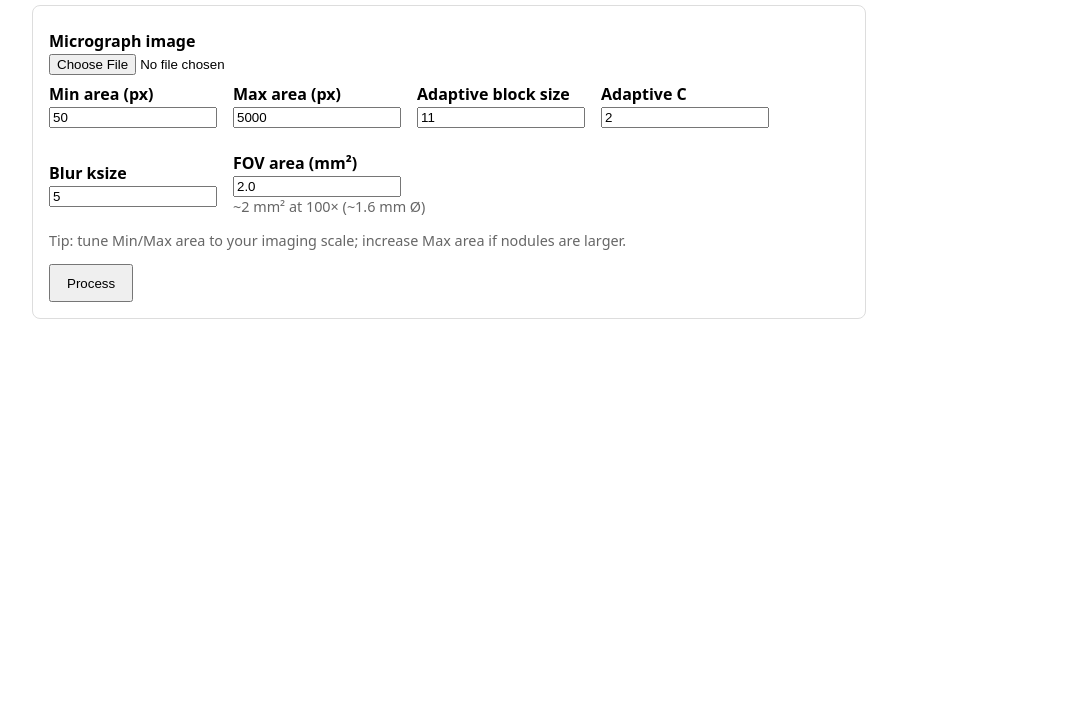
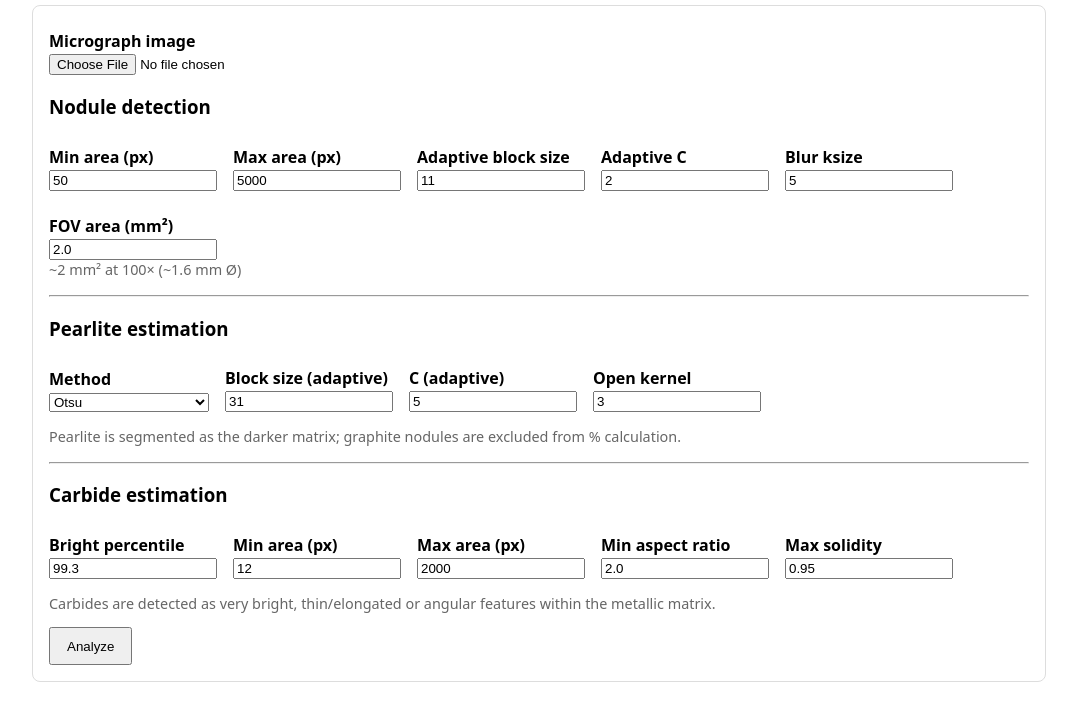
Before and after one commit to sudch-dev/Image-Analysis, a plain HTML site: page templates/index.html in a window 1280 px wide. Shown: the part 91-805 px from the top of the page, without its empty margins (0-1077 px from the left). Drawn offline with Linux system fonts and the light colour scheme.

Commit message:
Update index.html

```diff
--- a/templates/index.html
+++ b/templates/index.html
@@ -2,27 +2,29 @@
 <html lang="en">
 <head>
   <meta charset="utf-8" />
-  <title>Nodule Counter</title>
+  <title>Nodule / Pearlite / Carbide Analyzer</title>
   <meta name="viewport" content="width=device-width, initial-scale=1" />
   <style>
     body { font-family: system-ui, -apple-system, Segoe UI, Roboto, Arial, sans-serif; margin: 2rem; }
-    .card { border: 1px solid #ddd; border-radius: 8px; padding: 1rem; max-width: 800px; }
+    .card { border: 1px solid #ddd; border-radius: 8px; padding: 1rem; max-width: 980px; }
     label { display:block; margin-top: .5rem; font-weight: 600;}
-    input[type="number"], input[type="text"] { width: 160px; }
+    input[type="number"], select { width: 160px; }
     .row { display:flex; gap:1rem; flex-wrap: wrap; align-items: center; }
     .result { margin-top: 1rem; padding: .75rem; background: #fafafa; border: 1px dashed #ccc; }
     img { max-width: 100%; height: auto; display:block; margin-top: .5rem; }
     .muted { color:#666; font-size:.9rem; }
     button { padding: .6rem 1rem; cursor: pointer; }
+    hr { margin: 1rem 0; }
   </style>
 </head>
 <body>
-  <h1>Nodule Counter (CV)</h1>
+  <h1>Microstructure Analyzer</h1>
   <div class="card">
     <form id="form" enctype="multipart/form-data">
       <label>Micrograph image</label>
       <input type="file" name="image" accept="image/*" required />
 
+      <h3>Nodule detection</h3>
       <div class="row">
         <div>
           <label>Min area (px)</label>
@@ -51,24 +53,80 @@
         </div>
       </div>
 
-      <p class="muted">Tip: tune Min/Max area to your imaging scale; increase Max area if nodules are larger.</p>
+      <hr />
+      <h3>Pearlite estimation</h3>
+      <div class="row">
+        <div>
+          <label>Method</label>
+          <select name="pearl_method">
+            <option value="otsu" selected>Otsu</option>
+            <option value="adaptive">Adaptive</option>
+          </select>
+        </div>
+        <div>
+          <label>Block size (adaptive)</label>
+          <input type="number" name="pearl_block" value="31" min="3" step="2" />
+        </div>
+        <div>
+          <label>C (adaptive)</label>
+          <input type="number" name="pearl_C" value="5" />
+        </div>
+        <div>
+          <label>Open kernel</label>
+          <input type="number" name="pearl_open" value="3" min="1" />
+        </div>
+      </div>
+      <p class="muted">Pearlite is segmented as the darker matrix; graphite nodules are excluded from % calculation.</p>
 
-      <button type="submit">Process</button>
+      <hr />
+      <h3>Carbide estimation</h3>
+      <div class="row">
+        <div>
+          <label>Bright percentile</label>
+          <input type="number" name="carb_percentile" value="99.3" step="0.1" />
+        </div>
+        <div>
+          <label>Min area (px)</label>
+          <input type="number" name="carb_min_area" value="12" min="1" />
+        </div>
+        <div>
+          <label>Max area (px)</label>
+          <input type="number" name="carb_max_area" value="2000" min="10" />
+        </div>
+        <div>
+          <label>Min aspect ratio</label>
+          <input type="number" name="carb_min_ar" value="2.0" step="0.1" />
+        </div>
+        <div>
+          <label>Max solidity</label>
+          <input type="number" name="carb_max_sol" value="0.95" step="0.01" />
+        </div>
+      </div>
+      <p class="muted">Carbides are detected as very bright, thin/elongated or angular features within the metallic matrix.</p>
+
+      <button type="submit">Analyze</button>
     </form>
 
     <div id="output" class="result" style="display:none;"></div>
-    <img id="preview" style="display:none;" alt="Overlay preview" />
+    <div id="images" style="display:none;">
+      <h4>Overlays</h4>
+      <div class="muted">Nodules (green/blue), Pearlite (red tint), Carbides (white).</div>
+      <img id="img1" alt="Nodules overlay" />
+      <img id="img2" alt="Diagnostic overlay" />
+    </div>
   </div>
 
   <script>
     const form = document.getElementById('form');
     const output = document.getElementById('output');
-    const preview = document.getElementById('preview');
+    const images = document.getElementById('images');
+    const img1 = document.getElementById('img1');
+    const img2 = document.getElementById('img2');
 
     form.addEventListener('submit', async (e) => {
       e.preventDefault();
       output.style.display = 'none';
-      preview.style.display = 'none';
+      images.style.display = 'none';
       const data = new FormData(form);
 
       const res = await fetch('/upload', { method: 'POST', body: data });
@@ -80,17 +138,26 @@
         return;
       }
 
-      const { nodule_count, nodules_per_mm2, overlay_url } = json;
+      const {
+        nodule_count, nodules_per_mm2,
+        pearlite_percent, carbide_percent,
+        nodules_overlay_url, diagnostic_overlay_url
+      } = json;
+
       let html = `<strong>Nodule count:</strong> ${nodule_count}`;
       if (nodules_per_mm2 !== null && nodules_per_mm2 !== undefined) {
         html += `<br/><strong>Nodules/mm²:</strong> ${nodules_per_mm2}`;
       }
+      html += `<br/><strong>Pearlite %:</strong> ${pearlite_percent}`;
+      html += `<br/><strong>Carbide %:</strong> ${carbide_percent}`;
+
       output.innerHTML = html;
       output.style.display = 'block';
 
-      if (overlay_url) {
-        preview.src = overlay_url;
-        preview.style.display = 'block';
+      if (nodules_overlay_url || diagnostic_overlay_url) {
+        if (nodules_overlay_url) img1.src = nodules_overlay_url;
+        if (diagnostic_overlay_url) img2.src = diagnostic_overlay_url;
+        images.style.display = 'block';
       }
     });
   </script>
```
